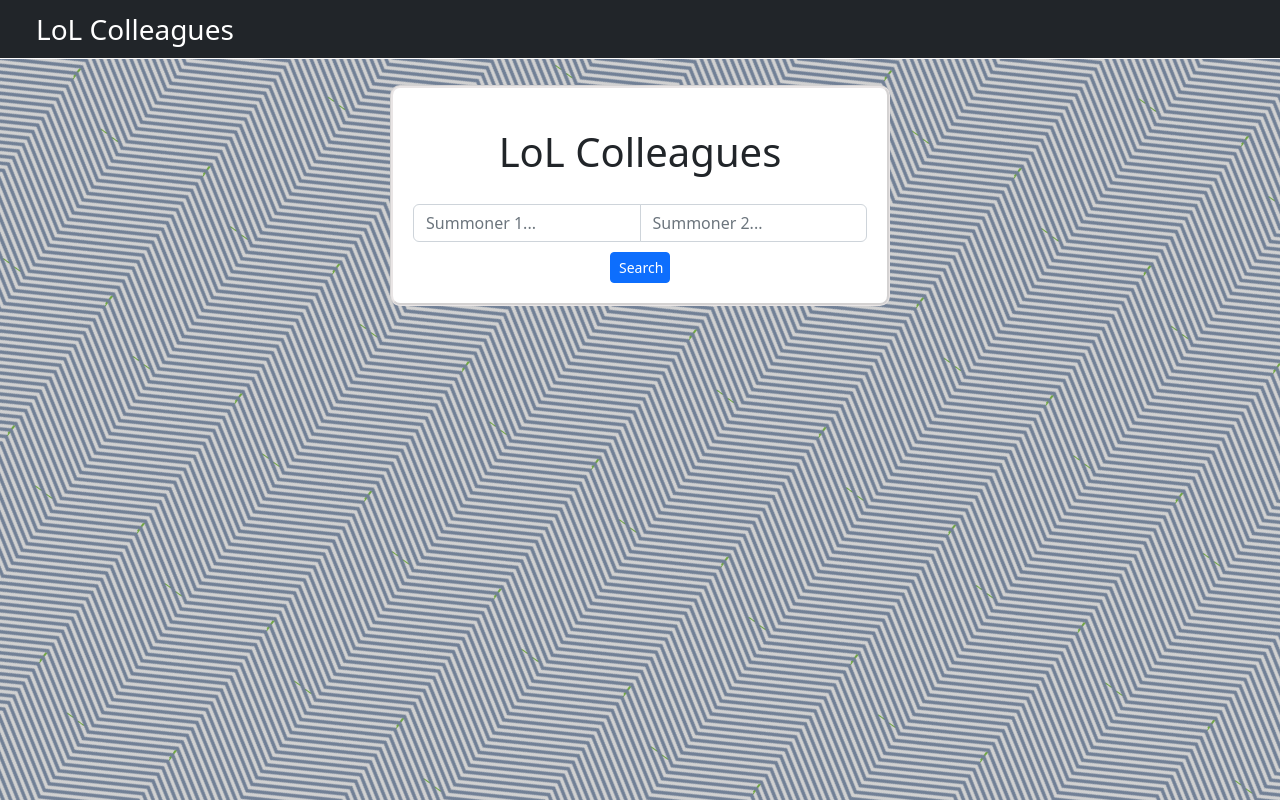
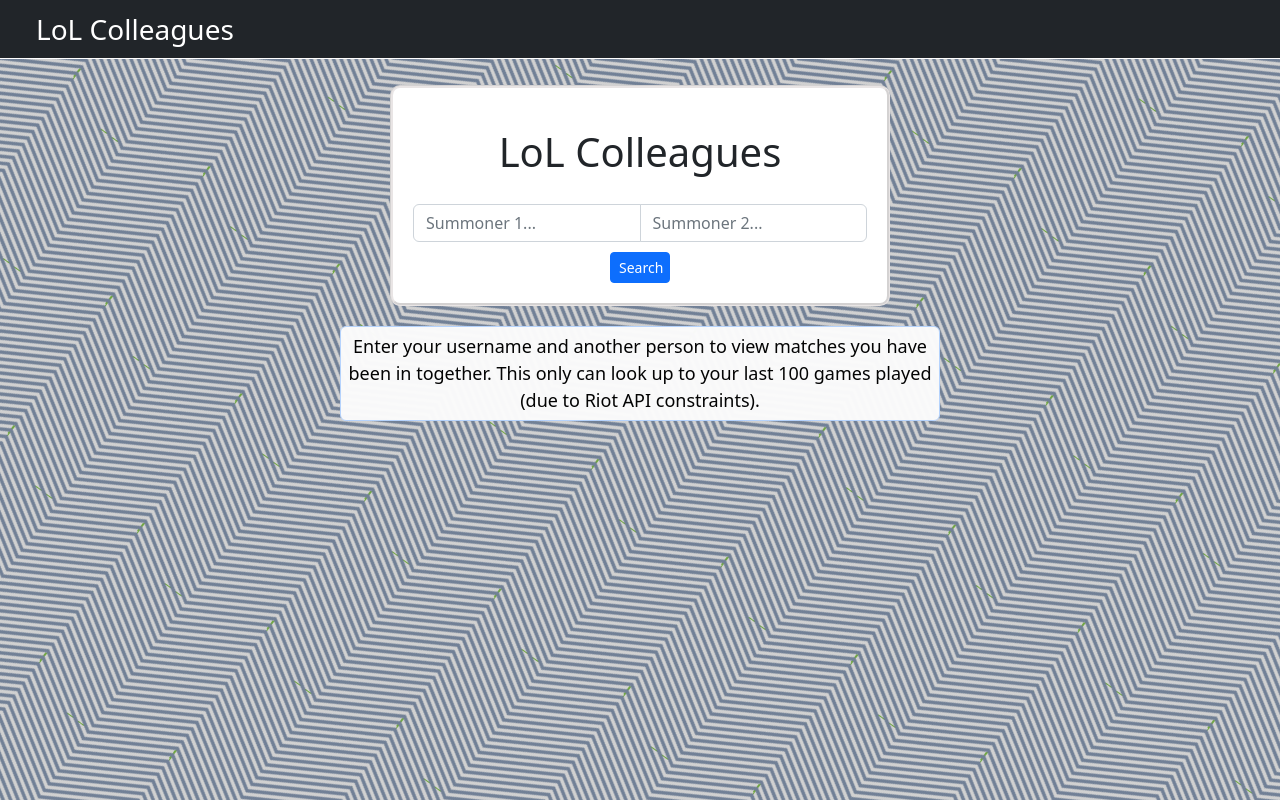
Before and after one commit to AbedMir31/lol-colleagues, a React (Create React App) app: page / in a window 1280 px wide. Built offline with nearby package versions, Linux system fonts and the light colour scheme.

Commit message:
Added help tooltip

```diff
--- a/src/App.css
+++ b/src/App.css
@@ -130,3 +130,21 @@
   padding: 20px;
   min-width: 170px;
 }
+
+.tooltip-container {
+  align-items: center;
+  min-width: 100px;
+  max-width: 800px;
+}
+
+.alert.tooltip {
+  margin-top: 20px;
+  text-align: center;
+  font-size: 18px;
+  background-color: rgba(251, 251, 251, 1.0);
+  opacity: .98 !important;
+  color: black;
+  margin-left: auto;
+  margin-right: auto;
+  max-width: 600px;
+}
--- a/src/components/Body.js
+++ b/src/components/Body.js
@@ -44,6 +44,16 @@
           </Container>
         );
       }
+    } else {
+      return (
+        <Container className="tooltip-container">
+          <Alert className="tooltip" variant="primary">
+            Enter your username and another person to view matches you have been
+            in together. This only can look up to your last 100 games played
+            (due to Riot API constraints).
+          </Alert>
+        </Container>
+      );
     }
   };
 
```
